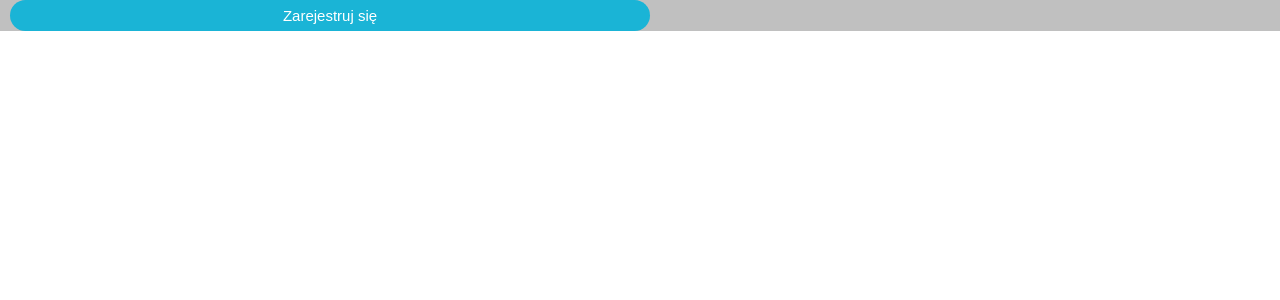
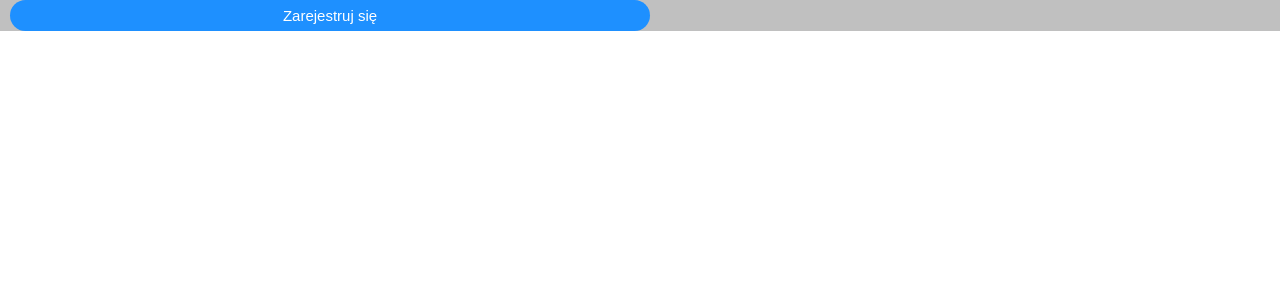
Before and after one commit to arowinsky/WheelchairBasketballApp, a React (Create React App) app: page / in a window 1280 px wide. Shown: the top 300 px of the page. Built offline with nearby package versions, Linux system fonts and the light colour scheme.

Commit message:
Move assign Button colors to global style sheet

```diff
--- a/src/components/Button/Button.module.scss
+++ b/src/components/Button/Button.module.scss
@@ -1,20 +1,21 @@
+@import "index.scss";
 .button {
     width: 50%;
     font-size: 15px;
     text-decoration: none;
     padding: 7px;
     font-weight: 500;
-    background-color: #1ab4d6;
+    background-color: $light-blue;
     border: none;
     color: rgb(255, 255, 255);
     cursor: pointer;
     margin-left: 10px;
     text-align: center;
-    box-shadow: 0px 0px 0px red;
+    box-shadow: 0px 0px 0px blue;
     transition: .5s ease-in-out all;
     border-radius: 20px;
   }
   .button:hover{
-    box-shadow: 7px 0px 0px #eeb144;
-    background-color:#1a4fd6;
+    box-shadow: 7px 0px 0px $light-blue;
+    background-color:$dark-blue;
   }
--- a/src/index.scss
+++ b/src/index.scss
@@ -1,3 +1,7 @@
+/*COLORS*/
+$light-blue:#1e90ff;;
+$dark-blue: #0047b2;
+
 body {
   margin: 0;
   font-family: -apple-system, BlinkMacSystemFont, 'Segoe UI', 'Roboto', 'Oxygen',
```
